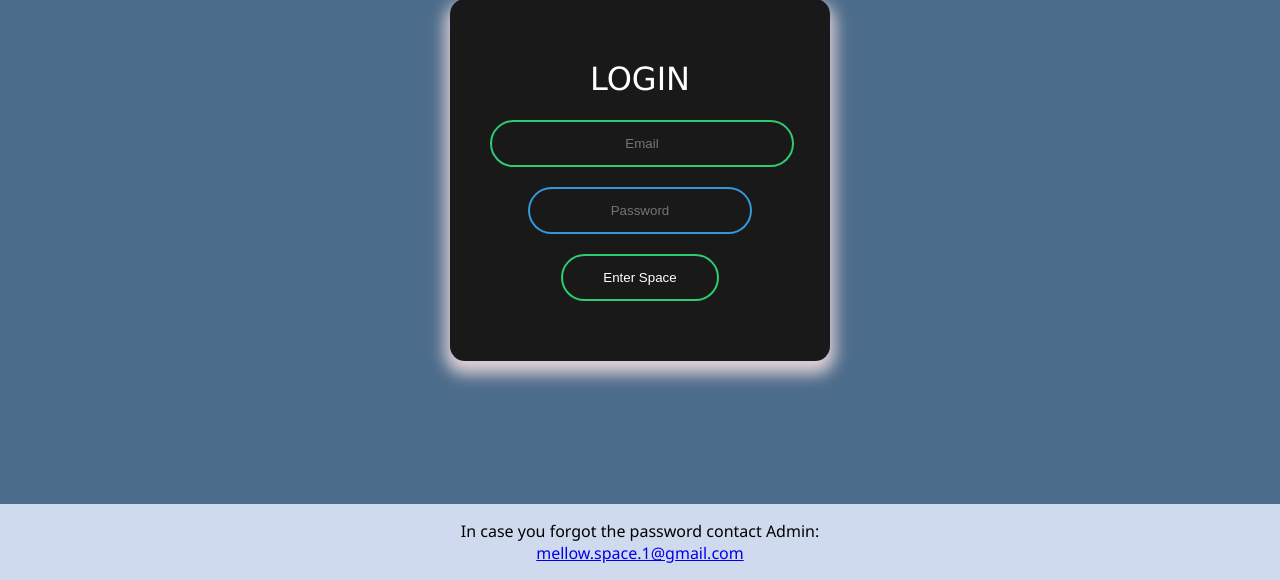
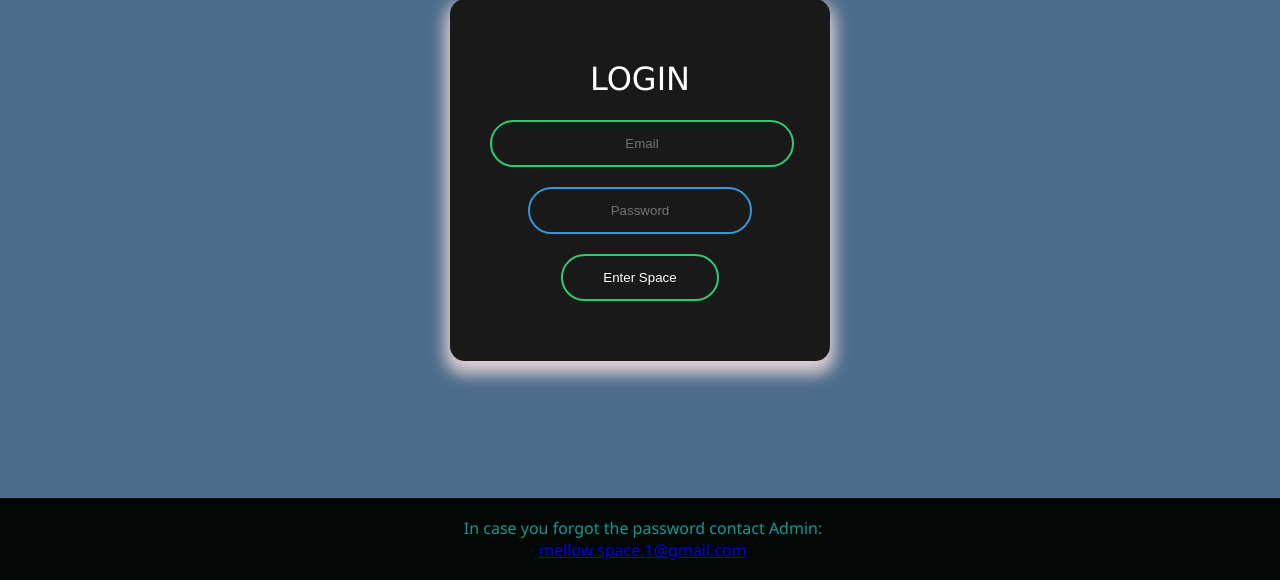
Before and after one commit to SVAP-Case/Mellow-Space, a Flask app: page /login in a window 1280 px wide. Shown: the part 220-800 px from the top of the page. Run offline with Flask 2, Linux system fonts and the light colour scheme.

Commit message:
updated footer

```diff
--- a/mellow-space/templates/login.html
+++ b/mellow-space/templates/login.html
@@ -4,6 +4,14 @@
         <meta charset="utf-8">
         <title>َLogin</title>
         <link rel="stylesheet" href="../static/login.css">
+       <style> footer {
+              text-align: center;
+              padding: 3px;
+              background-color: rgb(2, 7, 6);
+              color: rgb(13, 156, 149);
+              bottom: 0;
+            }
+            </style>
     </head>
     <body>
         <button style="font-family:fantasy; font-size: 15px; background-color:rgb(2, 0, 2); padding: 5px 15px; float: left; margin: 20px; border-radius: 10px; box-shadow: 0 8px 16px  0;"><a href="/" style="text-decoration: none;">Home</a></button>
```
